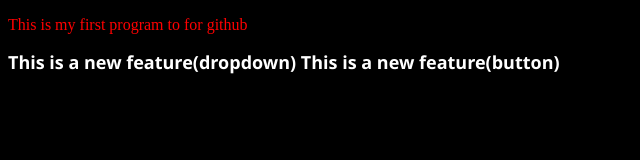
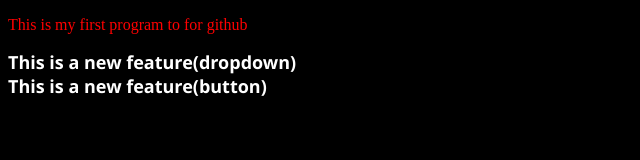
Before and after one commit to Nayan-Vijay-Sonawane/localrepo, a plain HTML site: page index.html in a window 1280 px wide. Shown: the whole page, without its empty margins (0-640 px from the left). Drawn offline with Linux system fonts and the light colour scheme.

Commit message:
Add both Changes

```diff
--- a/index.html
+++ b/index.html
@@ -8,7 +8,7 @@
         <p>This is my first program to for github</p>
 
         <h1>
-            This is a new feature(dropdown)
+            This is a new feature(dropdown)<br>
             This is a new feature(button)
         </h1>
     </body>
```
